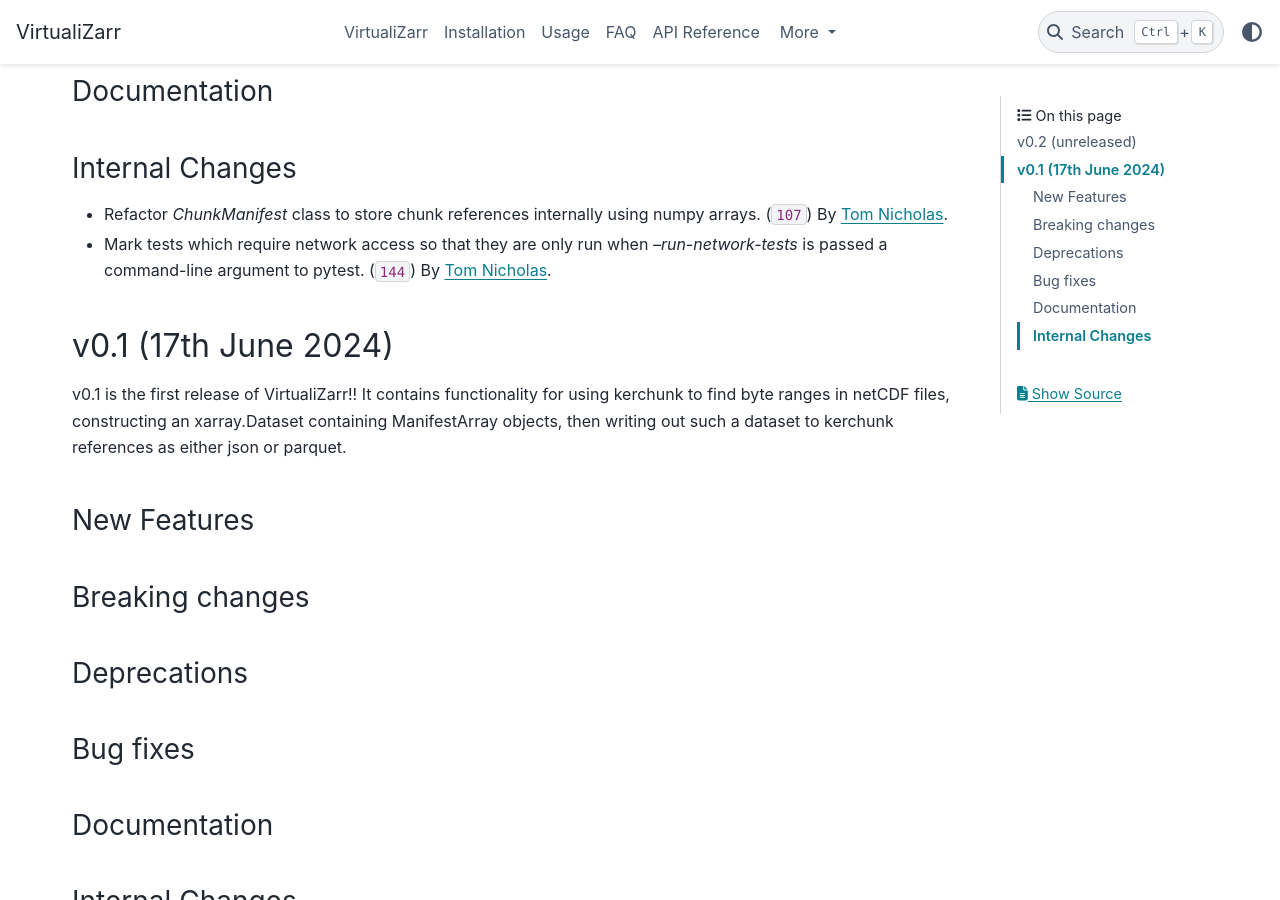
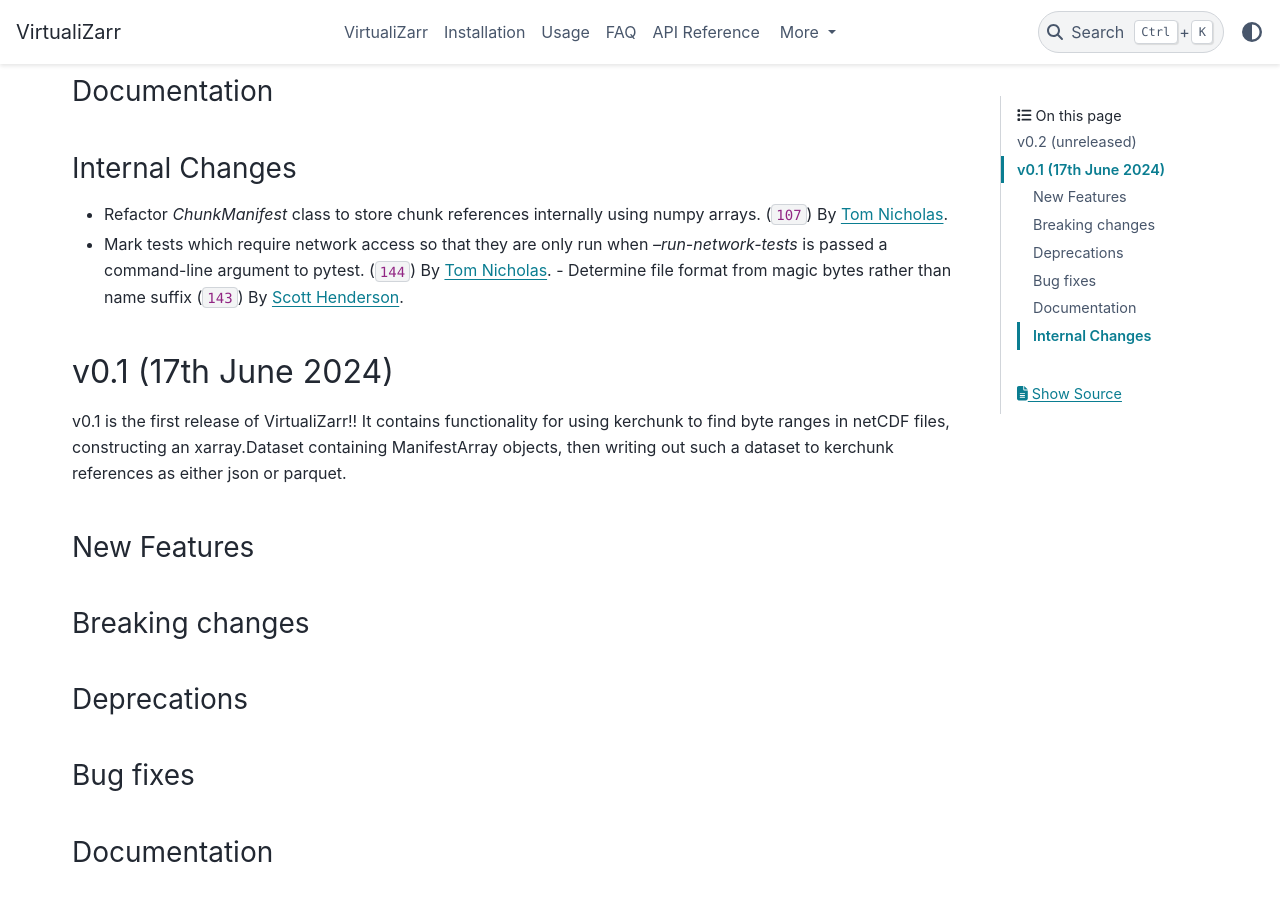
Before and after one commit to zarr-developers/VirtualiZarr, a Sphinx documentation site: the page built from docs/releases.rst, in a window 1280 px wide and 900 px high, scrolled down 790 px. Built offline with Sphinx 7.4.7 and the PyData theme 0.15.4, drawn with Linux system fonts in a browser that asks for light colours; cross-references to code outside the pages are shown as plain code.

Commit message:
add release note

```diff
--- a/docs/releases.rst
+++ b/docs/releases.rst
@@ -43,6 +43,8 @@
   (:pull:`107`) By `Tom Nicholas <https://github.com/TomNicholas>`_.
 - Mark tests which require network access so that they are only run when `--run-network-tests` is passed a command-line argument to pytest.
   (:pull:`144`) By `Tom Nicholas <https://github.com/TomNicholas>`_.
+  - Determine file format from magic bytes rather than name suffix
+  (:pull:`143`) By `Scott Henderson <https://github.com/scottyhq>`_.
 
 .. _v0.1:
 
```
